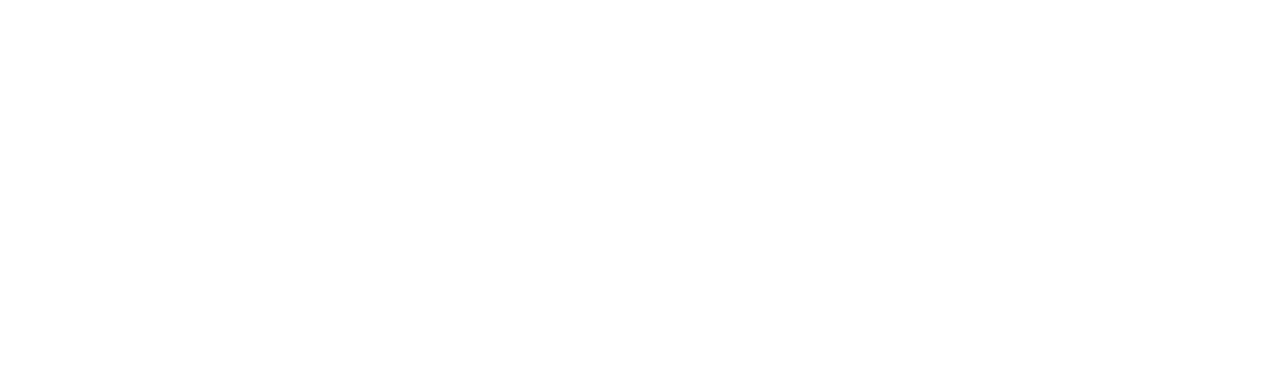
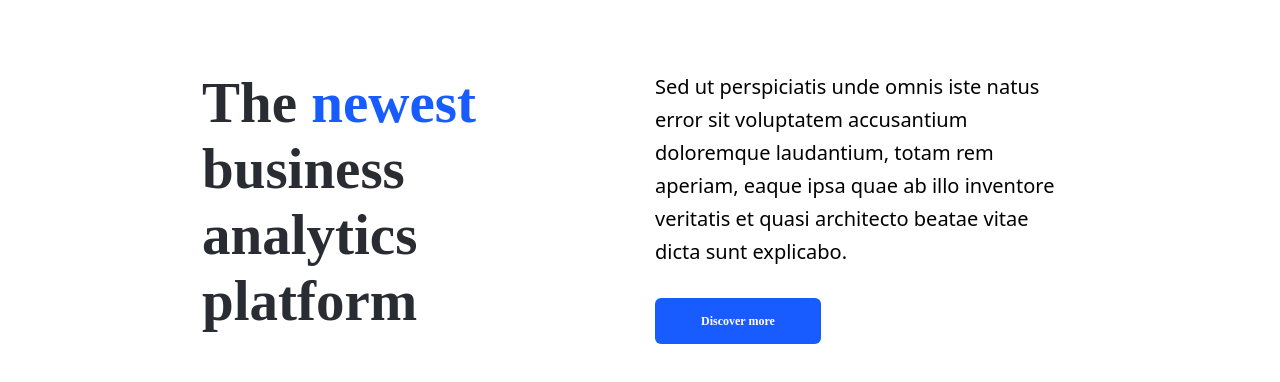
Before and after one commit to Sergiu333/website, a Next.js app: page / in a window 1280 px wide. Shown: the part 974-1356 px from the top of the page. Before the commit the page ends 924 px from the top, so only its background shows below. Built offline with nearby package versions, Linux system fonts and the light colour scheme.

Commit message:
feat: created newest component

```diff
--- a/components/imageBlock/index.tsx
+++ b/components/imageBlock/index.tsx
@@ -6,7 +6,7 @@
         <div className="pt-[90px]">
             <Link href="/">
                 <a>
-                    <button className="absolute left-[1155px] top-[336px] z-50 top-[300px] absolute w-[140px] h-[140px] bg-white rounded-full flex items-center justify-center text-white text-sm leading-6 font-semibold">
+                    <button className="absolute left-[920px] top-[336px] z-50 top-[300px] absolute w-[140px] h-[140px] bg-white rounded-full flex items-center justify-center text-white text-sm leading-6 font-semibold">
                         <div className="bg-[#185CFF] w-[120px] h-[120px] rounded-full flex items-center justify-center">
                             <div className="bg-white w-[104px] h-[104px] rounded-full flex items-center justify-center">
                                 <div className="bg-[#185CFF] w-[102px] h-[102px] rounded-full flex items-center justify-center">
--- /dev/null
+++ b/components/newest/index.tsx
@@ -0,0 +1,23 @@
+const Newest = () => {
+    return (
+        <div className="pt-[120px] container mx-auto p-[202px]">
+            <div className="flex flex-row gap-[30px] tracking-[-0,24]">
+                <div className="text-[#292D33] font-['Manrope'] font-extrabold text-[57px] leading-[66px] w-[540px]">
+                    The <span className="text-[#185CFF]">newest</span><br/> business analytics platform
+                </div>
+                <div className="font-['Open Sans'] font-normal text-xl leading-[33px] w-[540px]">
+                    Sed ut perspiciatis unde omnis iste natus error sit voluptatem accusantium doloremque laudantium,
+                    totam rem aperiam, eaque ipsa quae ab illo inventore veritatis et
+                    quasi architecto beatae vitae dicta sunt explicabo.
+                    <div>
+                        <button className="bg-[#185CFF] py-[11px] px-[46px] rounded-md mt-[30px] text-white font-bold text-xs leading-6 font-['Manrope']">
+                            Discover more
+                        </button>
+                    </div>
+                </div>
+            </div>
+        </div>
+    );
+}
+
+export default Newest;
--- a/pages/index.js
+++ b/pages/index.js
@@ -1,6 +1,7 @@
 import Header from "../components/header";
 import Ensome from "../components/ensome";
 import ImageBlock from "../components/imageBlock";
+import Newest from "../components/newest";
 
 const Home = () =>{
     return (
@@ -8,6 +9,7 @@
             <Header/>
             <Ensome/>
             <ImageBlock/>
+            <Newest/>
         </div>
     )
 }
```
